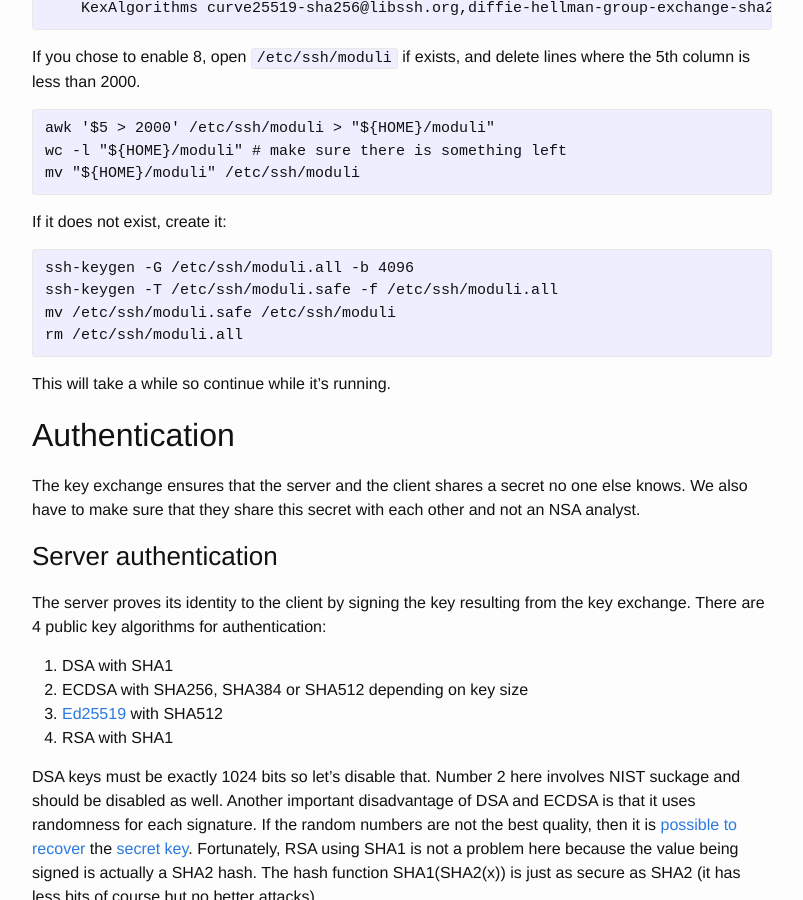
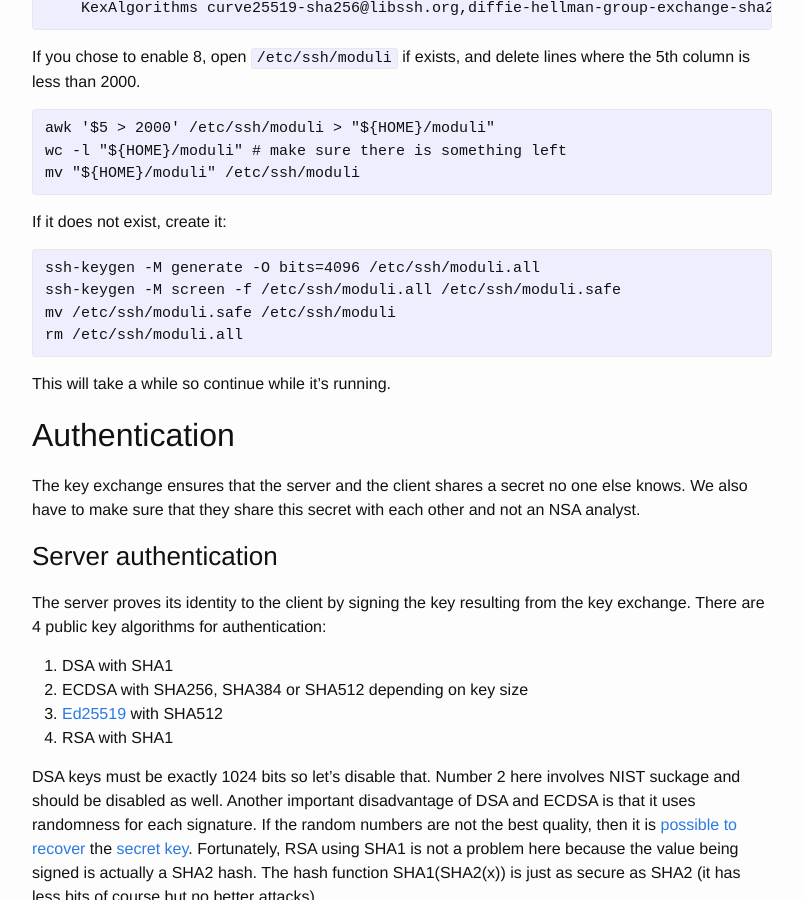
Before and after one commit to stribika/stribika.github.io, a Jekyll site: the page built from _posts/2015-01-04-secure-secure-shell.md, in a window 1280 px wide and 900 px high, scrolled down 2284 px. Shown: the whole window, without its empty margins (238-1041 px from the left). Built offline with Jekyll 4.4.1, drawn with Linux system fonts in a browser that asks for light colours.

Commit message:
Update ssh-keygen moduli generation flags
OpenSSH renamed the moduli generation flags on 2019-12-30 (https://github.com/openssh/openssh-portable/commit/3e60d18fba1b502c21d64fc7e81d80bcd08a2092). The new flags break compatibility with older versions and any code that uses them should switch to the new flags.

```diff
--- a/_posts/2015-01-04-secure-secure-shell.md
+++ b/_posts/2015-01-04-secure-secure-shell.md
@@ -111,8 +111,8 @@ mv "${HOME}/moduli" /etc/ssh/moduli</code></pre>
 
 If it does not exist, create it:
 
-<pre><code id="server-moduli">ssh-keygen -G /etc/ssh/moduli.all -b 4096
-ssh-keygen -T /etc/ssh/moduli.safe -f /etc/ssh/moduli.all
+<pre><code id="server-moduli">ssh-keygen -M generate -O bits=4096 /etc/ssh/moduli.all
+ssh-keygen -M screen -f /etc/ssh/moduli.all /etc/ssh/moduli.safe
 mv /etc/ssh/moduli.safe /etc/ssh/moduli
 rm /etc/ssh/moduli.all</code></pre>
 
```
